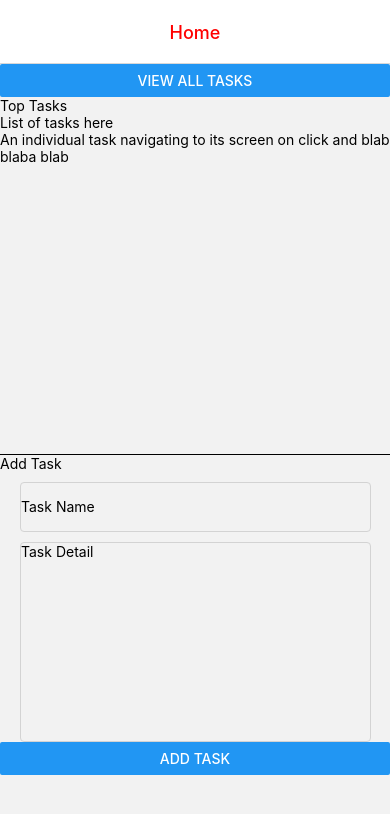
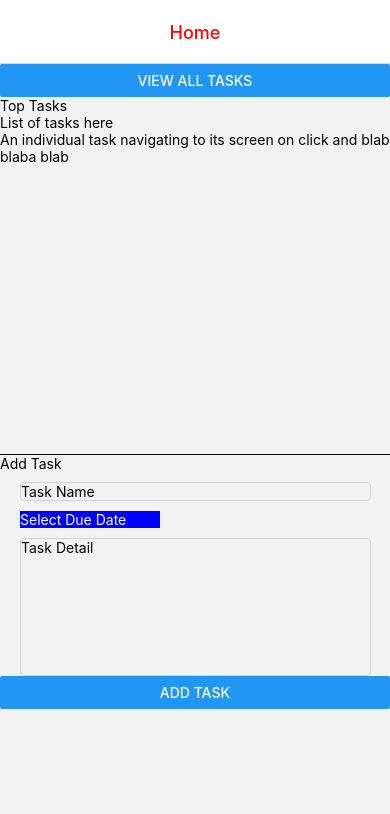
Before and after one commit to tyousofine/TodoApp-Mobil, a React Native app: screen /Home in a window 390 px wide. Shown: the top 814 px of the page. Built offline with nearby package versions, Linux system fonts and the light colour scheme.

Commit message:
add date picker

```diff
--- a/package.json
+++ b/package.json
@@ -9,14 +9,15 @@
     "web": "expo start --web"
   },
   "dependencies": {
+    "@react-native-community/datetimepicker": "^7.2.0",
     "@react-navigation/native": "^6.1.7",
     "@react-navigation/native-stack": "^6.9.13",
     "expo": "~49.0.6",
     "expo-status-bar": "~1.6.0",
     "react": "18.2.0",
     "react-native": "0.72.3",
-    "react-native-screens": "~3.22.0",
-    "react-native-safe-area-context": "4.6.3"
+    "react-native-safe-area-context": "4.6.3",
+    "react-native-screens": "~3.22.0"
   },
   "devDependencies": {
     "@babel/core": "^7.20.0"
--- a/screens/HomeScreen.js
+++ b/screens/HomeScreen.js
@@ -1,15 +1,37 @@
 import React, { useState } from 'react';
 import { Text, View, Button, StyleSheet, TextInput, TouchableOpacity } from 'react-native';
+import { DateTimePickerAndroid } from '@react-native-community/datetimepicker';
 
 
 const HomeScreen = ({ navigation }) => {
     const [taskName, setTaskName] = useState('');
     const [taskDetail, setTaskDetail] = useState('');
+    const [date, setDate] = useState(new Date(1598051730000));
+    const [show, setShow] = useState(false);
 
+    const onChange = (event, selectedDate) => {
+        const currentDate = selectedDate;
+        setShow(true);
+        setDate(currentDate);
+    };
 
+    const showMode = (currentMode) => {
+        DateTimePickerAndroid.open({
+            value: date,
+            onChange,
+            mode: currentMode,
+            is24Hour: true,
+        });
+    };
+
+    const showDatepicker = () => {
+        showMode('date');
+    };
 
     return (
         <View style={styles.container}>
+
+            {/* top tasks sections */}
             <View style={styles.topTasks}>
                 <Button
                     title="View all tasks"
@@ -23,8 +45,9 @@ const HomeScreen = ({ navigation }) => {
                         <Text>An individual task navigating to its screen on click and blab blaba blab</Text>
                     </TouchableOpacity>
                 </View>
+            </View>
 
-            </View>
+            {/* Add task section */}
             <View style={styles.addTask}>
                 <Text>Add Task</Text>
                 <TextInput
@@ -35,6 +58,14 @@ const HomeScreen = ({ navigation }) => {
                     maxLength={40}
                     textAlignVertical='top'
                 />
+
+                <View style={styles.dateContainer}>
+                    <TouchableOpacity style={styles.dateBtn} onPress={showDatepicker} title="Due Date" ><Text style={{ color: 'white' }}>Select Due Date</Text></TouchableOpacity>
+                    {show &&
+                        <Text style={styles.dateOutput}>{date.toLocaleDateString()}</Text>
+                    }
+                </View>
+
                 <TextInput
                     style={styles.detailInput}
                     value={taskDetail}
@@ -45,14 +76,12 @@ const HomeScreen = ({ navigation }) => {
                     numberOfLines={8}
                     cursorColor={'grey'}
                     textAlignVertical='top'
-
-
                 />
                 <Button
                     title="Add Task"
                     onPress={() => console.log('button clicked')}></Button>
             </View>
-        </View>
+        </View >
     )
 }
 
@@ -73,10 +102,27 @@ const styles = StyleSheet.create({
         flex: 1,
     },
 
+    dateContainer: {
+        justifyContent: 'space-between',
+        flexDirection: 'row',
+        marginBottom: 10,
+        marginHorizontal: 20,
+    },
+
+    dateBtn: {
+        width: '40%',
+        backgroundColor: 'blue',
+    },
+
+    dateOutput: {
+        backgroundColor: 'yellow',
+        width: '40%'
+    },
+
     titleInput: {
         borderWidth: 1,
         borderColor: 'lightgrey',
-        height: 50,
+
         width: '90%',
         marginHorizontal: 20,
         marginVertical: 10,
@@ -86,7 +132,7 @@ const styles = StyleSheet.create({
     detailInput: {
         borderWidth: 1,
         borderColor: 'lightgrey',
-        height: 200,
+
         width: '90%',
         marginHorizontal: 20,
         borderRadius: 4
```
Also changed, not shown: 1 other file (tests, documents, lock files or other folders).
